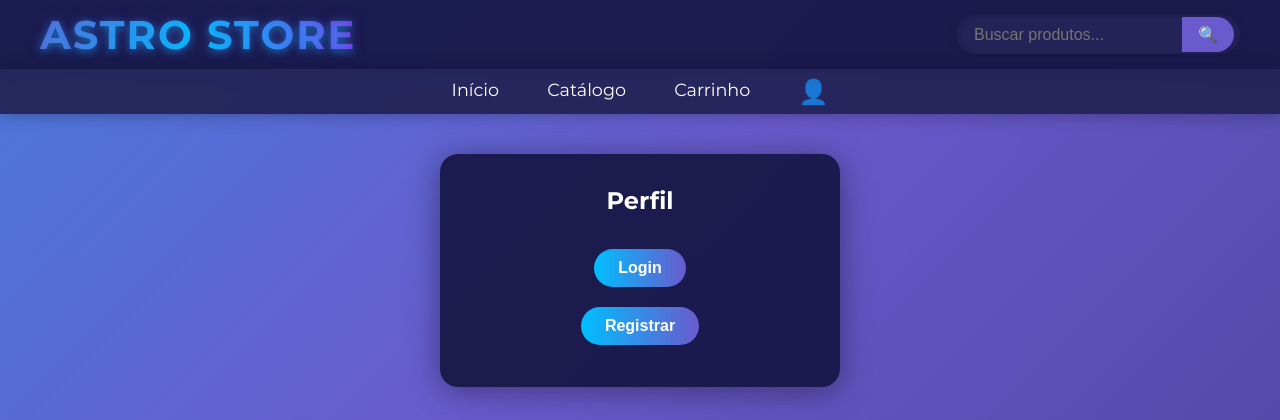
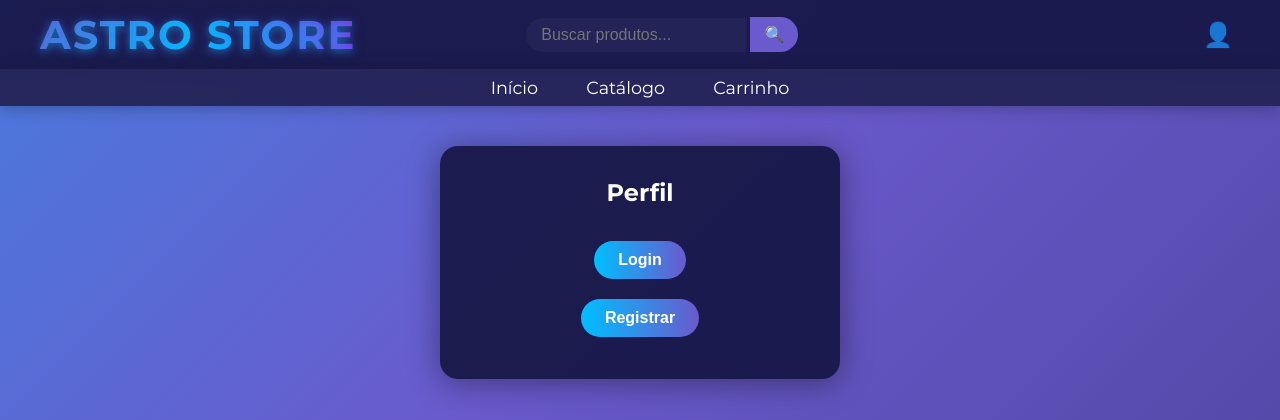
Before and after one commit to vinimarqess/AstroStore, a PHP site: page /Telas/perfil.html in a window 1280 px wide. Shown: the top 420 px of the page. Run offline with PHP 8.4, Linux system fonts and the light colour scheme.

Commit message:
atualizações

```diff
--- a/Telas/Carrinho.html
+++ b/Telas/Carrinho.html
@@ -13,15 +13,15 @@
             <input type="text" placeholder="Buscar produtos..." name="q">
             <button type="submit">🔍</button>
         </form>
+            <a href="perfil.html" id="perfil-link" title="Perfil" class="perfil-icon">
+            👤
+        </a>
     </header>
     <nav>
         <a href="TelaInicial.html">Início</a>
         <a href="catalogo.html">Catálogo</a>
         <a href="carrinho.html">Carrinho</a>
-        <a href="perfil.html" id="perfil-link" title="Perfil" style="display:inline-block;vertical-align:middle;text-align:center;">
-            <span style="font-size:1.5rem;vertical-align:middle;">👤</span>
             <!-- O nome de usuário será inserido via JS -->
-        </a>
     </nav>
     <div class="cart-container">
         <div class="cart-title">Seu Carrinho</div>
--- a/Telas/Login.html
+++ b/Telas/Login.html
@@ -12,10 +12,6 @@
         <a href="TelaInicial.html">Início</a>
         <a href="catalogo.html">Catálogo</a>
         <a href="carrinho.html">Carrinho</a>
-        <a href="perfil.html" id="perfil-link" title="Perfil" style="display:inline-block;vertical-align:middle;text-align:center;">
-            <span style="font-size:1.5rem;vertical-align:middle;">👤</span>
-            <!-- O nome de usuário será inserido via JS -->
-        </a>
     </nav>
     <!-- Formulário de login -->
     <script src="pronpt.js"></script>
--- a/Telas/Registro.html
+++ b/Telas/Registro.html
@@ -13,10 +13,6 @@
         <a href="TelaInicial.html">Início</a>
         <a href="catalogo.html">Catálogo</a>
         <a href="carrinho.html">Carrinho</a>
-        <a href="perfil.html" id="perfil-link" title="Perfil" style="display:inline-block;vertical-align:middle;text-align:center;">
-            <span style="font-size:1.5rem;vertical-align:middle;">👤</span>
-            <!-- O nome de usuário será inserido via JS -->
-        </a>
     </nav>
     <!-- Formulário de registro -->
 </body>
--- a/Telas/catalogo.html
+++ b/Telas/catalogo.html
@@ -13,15 +13,15 @@
             <input type="text" placeholder="Buscar produtos..." name="q">
             <button type="submit">🔍</button>
         </form>
+            <a href="perfil.html" id="perfil-link" title="Perfil" class="perfil-icon">
+            👤
+        </a>
     </header>
     <nav>
         <a href="TelaInicial.html">Início</a>
         <a href="catalogo.html">Catálogo</a>
         <a href="carrinho.html">Carrinho</a>
-        <a href="perfil.html" id="perfil-link" title="Perfil" style="display:inline-block;vertical-align:middle;text-align:center;">
-            <span style="font-size:1.5rem;vertical-align:middle;">👤</span>
             <!-- O nome de usuário será inserido via JS -->
-        </a>
     </nav>
     <div class="catalog-container">
         <div class="catalog-title">Categorias</div>
--- a/Telas/pagamento.html
+++ b/Telas/pagamento.html
@@ -18,9 +18,6 @@
         <a href="TelaInicial.html">Início</a>
         <a href="catalogo.html">Catálogo</a>
         <a href="carrinho.html">Carrinho</a>
-        <a href="perfil.html" id="perfil-link" title="Perfil" style="display:inline-block;vertical-align:middle;text-align:center;">
-            <span style="font-size:1.5rem;vertical-align:middle;">👤</span>
-        </a>
     </nav>
     <div class="main-content" style="display:flex;flex-direction:column;align-items:center;justify-content:center;min-height:70vh;">
         <section style="background:rgba(24,24,72,0.95);border-radius:18px;box-shadow:0 4px 24px #0005;padding:36px 32px;max-width:420px;width:100%;text-align:center;">
--- a/Telas/perfil.html
+++ b/Telas/perfil.html
@@ -13,16 +13,17 @@
             <input type="text" placeholder="Buscar produtos..." name="q">
             <button type="submit">🔍</button>
         </form>
+            <a href="perfil.html" id="perfil-link" title="Perfil" class="perfil-icon">
+            👤
+        </a>
     </header>
     <nav>
         <a href="TelaInicial.html">Início</a>
         <a href="catalogo.html">Catálogo</a>
         <a href="carrinho.html">Carrinho</a>
-        <a href="perfil.html" id="perfil-link" title="Perfil" style="display:inline-block;vertical-align:middle;text-align:center;">
-            <span style="font-size:1.5rem;vertical-align:middle;">👤</span>
             <!-- O nome de usuário será inserido via JS -->
-        </a>
     </nav>
+
     <div class="perfil-container" id="perfil-container">
         <!-- Conteúdo do perfil será inserido via JS -->
     </div>
--- a/css/style.css
+++ b/css/style.css
@@ -48,6 +48,24 @@ body {
     filter: drop-shadow(0 0 8px #00bfff44);
 }
 
+.perfil-icon {
+    font-size: 1.5rem;
+    color: #fff;
+    padding: 10px 7px;
+    border-radius: 50%;
+    display: inline-flex;
+    align-items: center;
+    justify-content: center;
+    text-decoration: none;
+    line-height: 1;
+    transition: background 0.3s ease, transform 0.2s ease;
+}
+
+.perfil-icon:hover {
+    background: rgba(111, 63, 255, 0.207); /* fundo aparece ao passar o mouse */
+    transform: scale(1.1);
+}
+
 /* ===================== ANIMAÇÃO DO TÍTULO ===================== */
 @keyframes astroTitleAnim {
     0% {
@@ -75,15 +93,15 @@ body {
 
 /* ===================== BARRA DE PESQUISA (TODAS AS TELAS) ===================== */
 .search-bar {
-    display: flex;
-    align-items: center;
-    background: rgba(35,35,87,0.7);
-    border-radius: 20px;
-    box-shadow: 0 2px 8px #0002;
-    padding: 2px 6px;
+
+    background: rgba;
+    border-radius: 500px;
+    flex: 1;
+    max-width: 500px;
+    margin: 0 auto;
 }
 .search-bar input[type="text"] {
-    padding: 8px 12px;
+    padding: 8px 15px;
     border-radius: 20px 0 0 20px;
     border: none;
     outline: none;
@@ -97,7 +115,7 @@ body {
     background: #2e2e6a;
 }
 .search-bar button {
-    padding: 8px 16px;
+    padding: 8px 14px;
     border-radius: 0 20px 20px 0;
     border: none;
     background: #6a5acd;
@@ -133,7 +151,7 @@ nav a {
     border-bottom: none;
 }
 
-/* Animação de destaque com gradiente so no hover */
+/* Animação de destaque ao passar o mouse */
 nav a::before {
     content: '';
     position: absolute;
```
Also changed, not shown: Telas/TelaInicial.html (+5 -3 lines), Telas/oi.html (deleted, +0 -11 lines).
